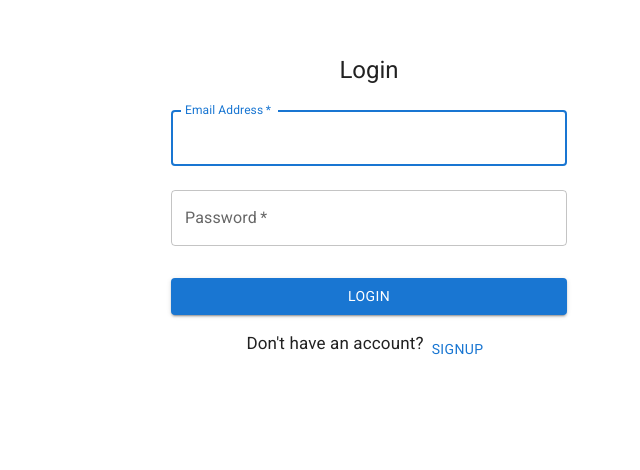
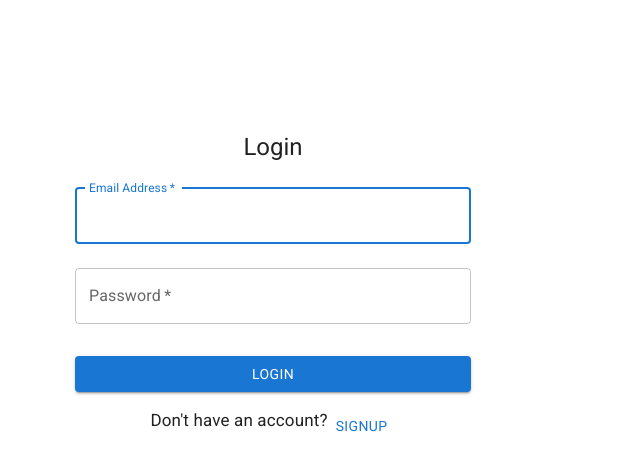
Before and after one commit to vedang1010/Tagging-system, a React (Create React App) app in the folder client/: page / in a window 1280 px wide. Shown: the part 144-614 px from the top of the page, without its empty margins (367-1007 px from the left). Built offline with nearby package versions, Linux system fonts and the light colour scheme; no server answers.

Commit message:
login css handled

```diff
--- a/client/src/App.js
+++ b/client/src/App.js
@@ -44,15 +44,7 @@ function App() {
         <Box sx={{ display: 'flex' }}>
           <CssBaseline />
           {isAuthenticated && <Navbar />}
-          <Grid container spacing={0} className='outer-grid' sx={{
-
-
-            '@media (min-width:900px)': {
-              width: '85%',
-            },
-          }} >
-            {/* <Box p={3} mt={8}> */}
-            <Routes>
+          <Routes>
               <Route
                 path="/"
                 element={
@@ -64,8 +56,8 @@ function App() {
                       <Navigate to="/home" />
                     )
                   ) : (
-                    <Container>
-                      <Box sx={{ mt: 8, display: 'flex', flexDirection: 'column', alignItems: 'center' }}>
+                    <Container  sx={{height:'100vh', display:'flex',alignItems:'center',justifyContent:'center'}} >
+                      <Box sx={{ display: 'flex', flexDirection: 'column', alignItems: 'center' , }}>
                         {isLoginView ? (
                           <Login onLogin={() => setIsAuthenticated(true)} />
                         ) : (
@@ -93,7 +85,16 @@ function App() {
                   <Navigate to="/" />
                 )}
               />
+          </Routes>
+          {isAuthenticated && <Grid container spacing={0} className='outer-grid' sx={{
 
+
+            '@media (min-width:900px)': {
+              width: '85%',
+            },
+          }} >
+            {/* <Box p={3} mt={8}> */}
+            <Routes>
               <Route path="/componentStore" element={isAuthenticated ? <ComponentStorePage /> : <Navigate to="/" />} />
               <Route path="/profile" element={isAuthenticated ? <Profile /> : <Navigate to="/" />} />
               <Route path="/component/:id" element={isAuthenticated ? <ComponentCard /> : <Navigate to="/" />} />
@@ -111,6 +112,7 @@ function App() {
             </Routes>
             {/* </Box> */}
           </Grid>
+}
         </Box>
       </Router>
     </>
```
